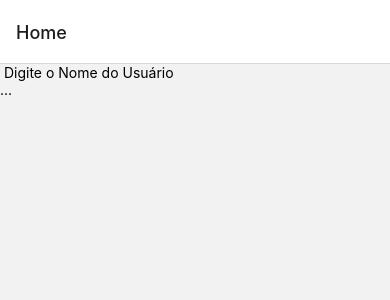
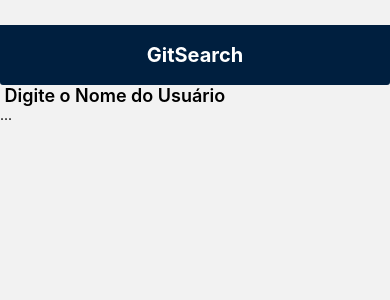
Before and after one commit to EnzoMacedo11/gitSearch, a React Native app: screen /Home in a window 390 px wide. Shown: the top 300 px of the page. Built offline with nearby package versions, Linux system fonts and the light colour scheme.

Commit message:
feat: create header

```diff
--- /dev/null
+++ b/src/components/header/index.tsx
@@ -0,0 +1,29 @@
+import { Text, View } from "react-native";
+import { StyleSheet } from "react-native";
+
+export default function Header(){
+    return(
+        <View style={styles.container}>
+            <Text style={styles.logo}>GitSearch</Text>
+        </View>
+    )
+}
+
+const styles = StyleSheet.create({
+    container:{
+        backgroundColor:"#001F3F",
+        width:"100%",
+        height:60,
+        alignItems:"center",
+        justifyContent:"center",
+        borderBottomLeftRadius:3,
+        borderBottomRightRadius:3,
+        marginTop:25
+    },
+
+    logo:{
+        fontSize:20,
+        fontWeight:"bold",
+        color:"#ffff"
+    }
+})
--- a/src/pages/home/index.tsx
+++ b/src/pages/home/index.tsx
@@ -1,13 +1,31 @@
-import { Text, TextInput, View } from "react-native";
-//import Header from "../../components/header";
+import { StyleSheet, Text, TextInput, View } from "react-native";
+
 import { useState } from "react";
+import Header from "../../components/header";
 
 export default function Home() {
   const [name, setName] = useState<string>("");
   return (
-    <View>
-      <Text> Digite o Nome do Usuário</Text>
+    <View style={styles.container}>
+      <Header/>
+      <Text style={styles.inputName}> Digite o Nome do Usuário</Text>
       <TextInput onChangeText={setName} value={name} placeholder="..." />
     </View>
   );
+
+
+
 }
+
+const styles = StyleSheet.create({
+  container:{
+    flex:1
+  },
+
+  inputName:{
+    fontSize:18,
+    fontWeight:"600",
+    color:"#000000"
+  }
+
+})
--- a/src/router/index.tsx
+++ b/src/router/index.tsx
@@ -7,7 +7,11 @@ const Stack = createNativeStackNavigator();
 export default function Router() {
   return (
     <NavigationContainer>
-      <Stack.Navigator>
+     <Stack.Navigator
+        screenOptions={{
+          headerShown: false,
+        }}
+      >
         <Stack.Screen name="Home" component={Home} />
       </Stack.Navigator>
     </NavigationContainer> );
```
